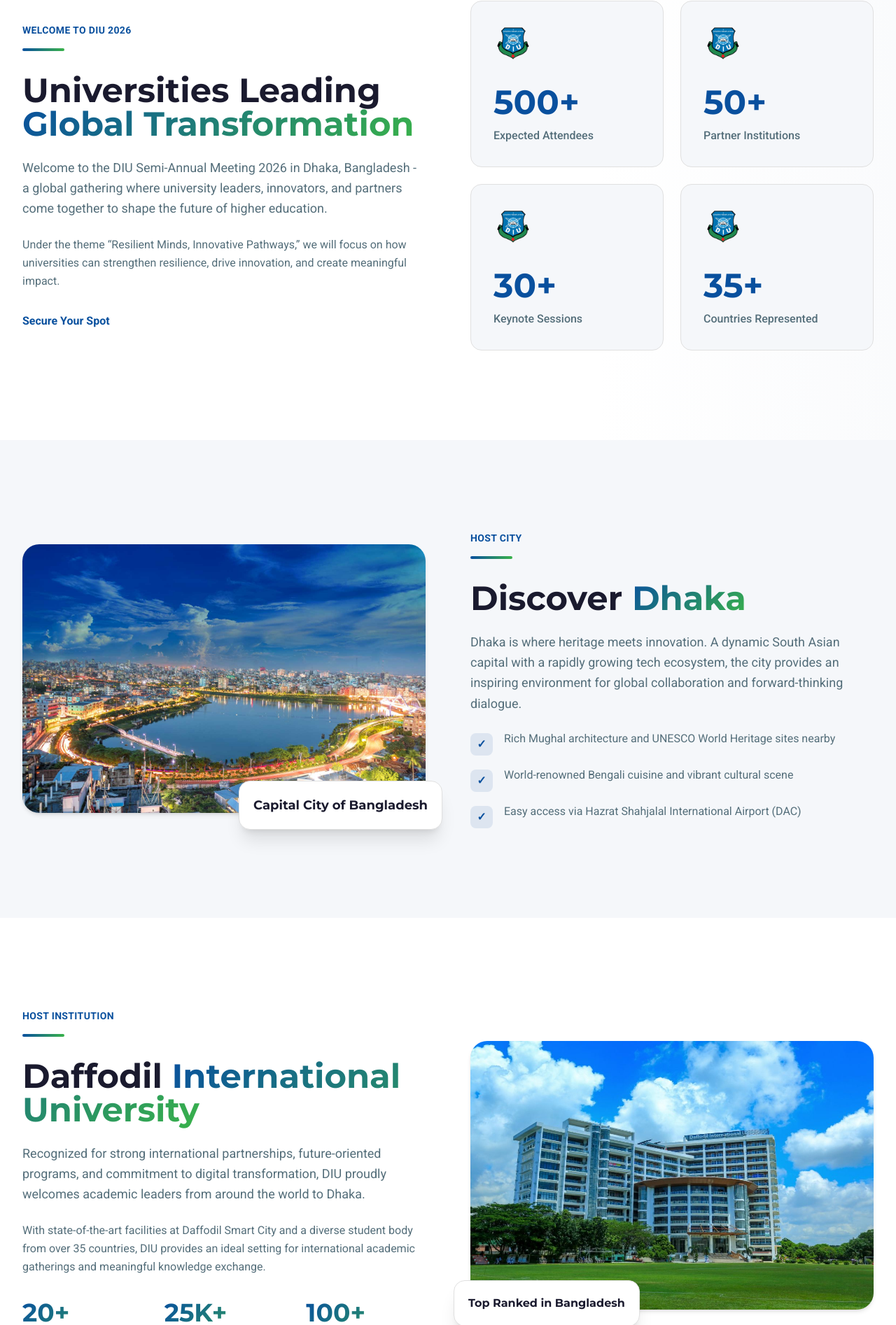
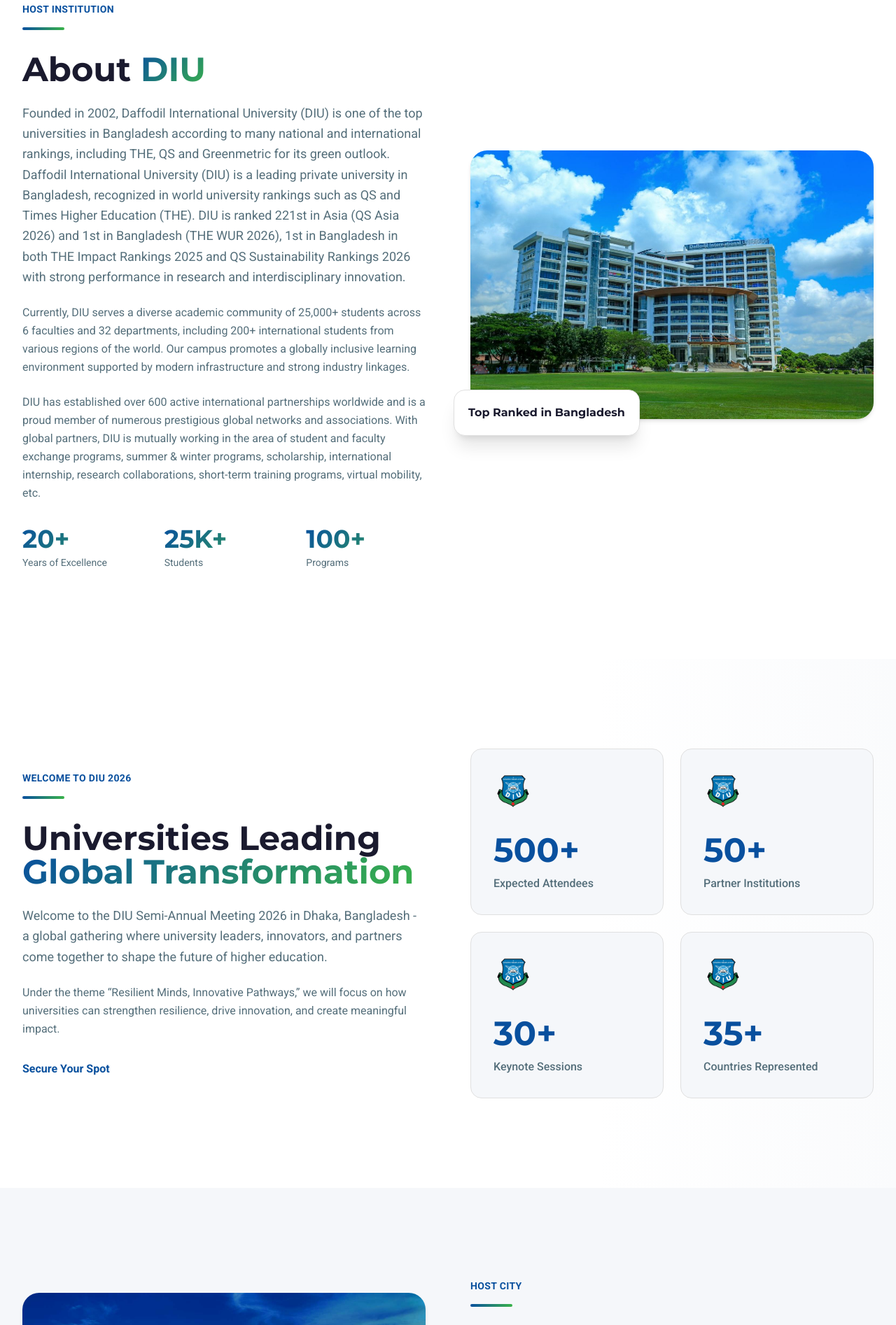
Before and after one commit to KhandakerSamin/IUAP_DIU, a Next.js app: page / in a window 1280 px wide. Shown: the part 2457-4351 px from the top of the page at 70% size. Built offline with nearby package versions, Linux system fonts and the light colour scheme.

Commit message:
fix the abbout diu seciton

```diff
--- a/src/components/homepage/universitySection.js
+++ b/src/components/homepage/aboutDiuSection.js
@@ -6,9 +6,9 @@
   { value: "100+", label: "Programs" },
 ];
 
-export default function UniversitySection() {
+export default function AboutDiuSection() {
   return (
-    <section id="university" className="py-24 lg:py-32 bg-white">
+    <section id="about-diu" className="py-24 lg:py-32 bg-white">
       <div className="max-w-340 mx-auto px-4 sm:px-6 lg:px-8">
         <div className="grid lg:grid-cols-2 gap-16 items-center">
           <div>
@@ -17,18 +17,18 @@
             </span>
             <div className="section-divider mb-8 reveal reveal-delay-1" />
             <h2 className="font-display text-4xl sm:text-5xl font-bold text-dark mb-6 reveal reveal-delay-1">
-              Daffodil <span className="gradient-text">International University</span>
+              About <span className="gradient-text">DIU</span>
             </h2>
             <p className="text-lg text-muted leading-relaxed mb-6 reveal reveal-delay-2">
-              Recognized for strong international partnerships, future-oriented programs, and commitment to digital
-              transformation, DIU proudly welcomes academic leaders from around the world to Dhaka.
+              Founded in 2002, Daffodil International University (DIU) is one of the top universities in Bangladesh according to many national and international rankings, including THE, QS and Greenmetric for its green outlook. Daffodil International University (DIU) is a leading private university in Bangladesh, recognized in world university rankings such as QS and Times Higher Education (THE). DIU is ranked 221st in Asia (QS Asia 2026) and 1st in Bangladesh (THE WUR 2026), 1st in Bangladesh in both THE Impact Rankings 2025 and QS Sustainability Rankings 2026 with strong performance in research and interdisciplinary innovation.
             </p>
-            <p className="text-muted leading-relaxed mb-8 reveal reveal-delay-3">
-              With state-of-the-art facilities at Daffodil Smart City and a diverse student body from over 35
-              countries, DIU provides an ideal setting for international academic gatherings and meaningful knowledge
-              exchange.
+            <p className="text-muted leading-relaxed mb-6 reveal reveal-delay-3">
+              Currently, DIU serves a diverse academic community of 25,000+ students across 6 faculties and 32 departments, including 200+ international students from various regions of the world. Our campus promotes a globally inclusive learning environment supported by modern infrastructure and strong industry linkages.
             </p>
-            <div className="grid grid-cols-3 gap-8 reveal reveal-delay-4">
+            <p className="text-muted leading-relaxed mb-8 reveal reveal-delay-4">
+              DIU has established over 600 active international partnerships worldwide and is a proud member of numerous prestigious global networks and associations. With global partners, DIU is mutually working in the area of student and faculty exchange programs, summer & winter programs, scholarship, international internship, research collaborations, short-term training programs, virtual mobility, etc.
+            </p>
+            <div className="grid grid-cols-3 gap-8 reveal reveal-delay-5">
               {universityStats.map((item) => (
                 <div key={item.label}>
                   <div className="font-display text-4xl font-bold gradient-text">{item.value}</div>
--- a/src/components/homepage/sections.js
+++ b/src/components/homepage/sections.js
@@ -1,9 +1,9 @@
 import HeroSection from "@/components/homepage/heroSection";
 import AboutIaupSection from "@/components/homepage/aboutIaupSection";
 import IaupLeadersSection from "@/components/homepage/iaupLeadersSection";
+import AboutDiuSection from "@/components/homepage/aboutDiuSection";
 import WelcomeSection from "@/components/homepage/welcomeSection";
 import CitySection from "@/components/homepage/citySection";
-import UniversitySection from "@/components/homepage/universitySection";
 import RegistrationSection from "@/components/homepage/registrationSection";
 import HotelsSection from "@/components/homepage/hotelsSection";
 import VenueContactSection from "@/components/homepage/venueContactSection";
@@ -13,9 +13,9 @@
   HeroSection,
   AboutIaupSection,
   IaupLeadersSection,
+  AboutDiuSection,
   WelcomeSection,
   CitySection,
-  UniversitySection,
   RegistrationSection,
   HotelsSection,
   VenueContactSection,
```
